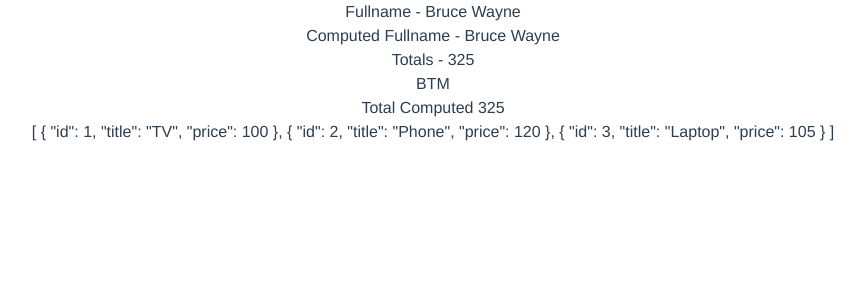
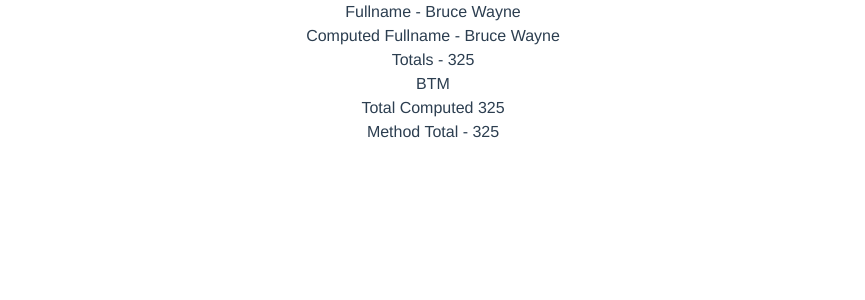
Before and after one commit to l1keafox/helloVue, a Vue app: page / in a window 1280 px wide. Shown: the top 300 px of the page, without its empty margins (207-1072 px from the left). Built offline with nearby package versions, Linux system fonts and the light colour scheme.

Commit message:
methodvsCalcuated

```diff
--- a/src/App.vue
+++ b/src/App.vue
@@ -5,7 +5,9 @@
   <h2> Totals - {{ items.reduce((total,curr) => (total=total+curr.price),0) }}</h2>
   <button @click="items.push({id:items.length+1, title:'keyboard',price:50 } )"> BTM </button>
   <h3> Total Computed {{calculateTotal}}</h3>
-  <h2> {{items.map( e=> e )}} </h2>
+  <h2> Method Total - {{getTotal() }} </h2>
+  <input type="text" v-model="country">
+
 </div>
 </template>
 
@@ -32,16 +34,22 @@
           title: 'Laptop',
           price:105
         },
-      ]
+      ],
+      country:''
     };
   },
   methods: {
+    getTotal(){
+      console.log('gettotal method');
+      return this.items.reduce((total,curr) => (total=total+curr.price),0)
+    }
   },
   computed:{
     fullName(){
       return `${this.firstName} ${this.lastName}`
     },
     calculateTotal(){
+      console.log("get total calcuated")
       return this.items.reduce((total,curr) => (total=total+curr.price),0)
     }
   }
```
